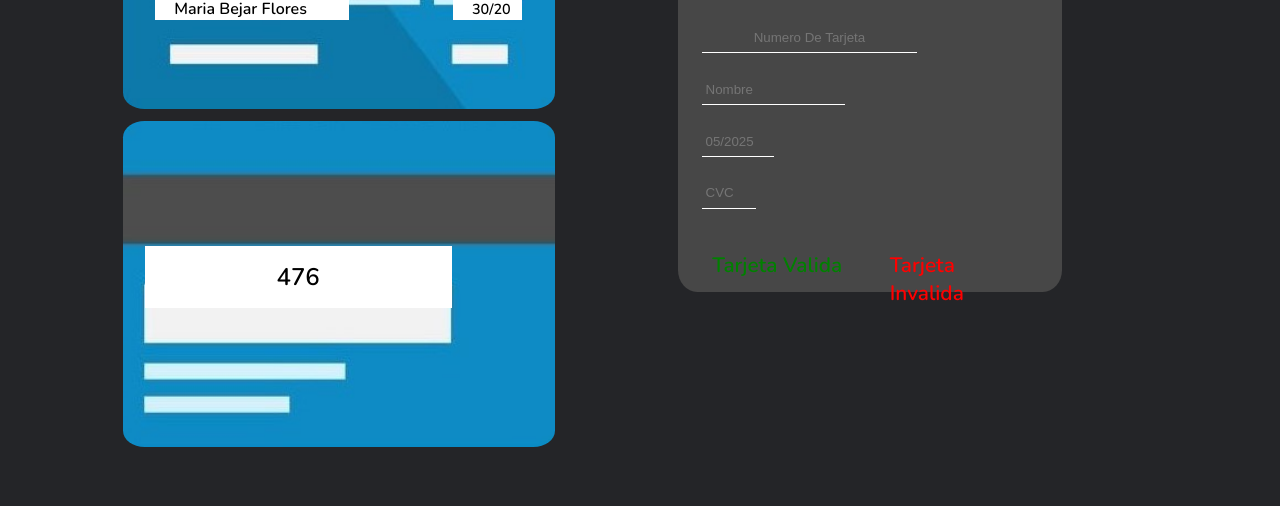
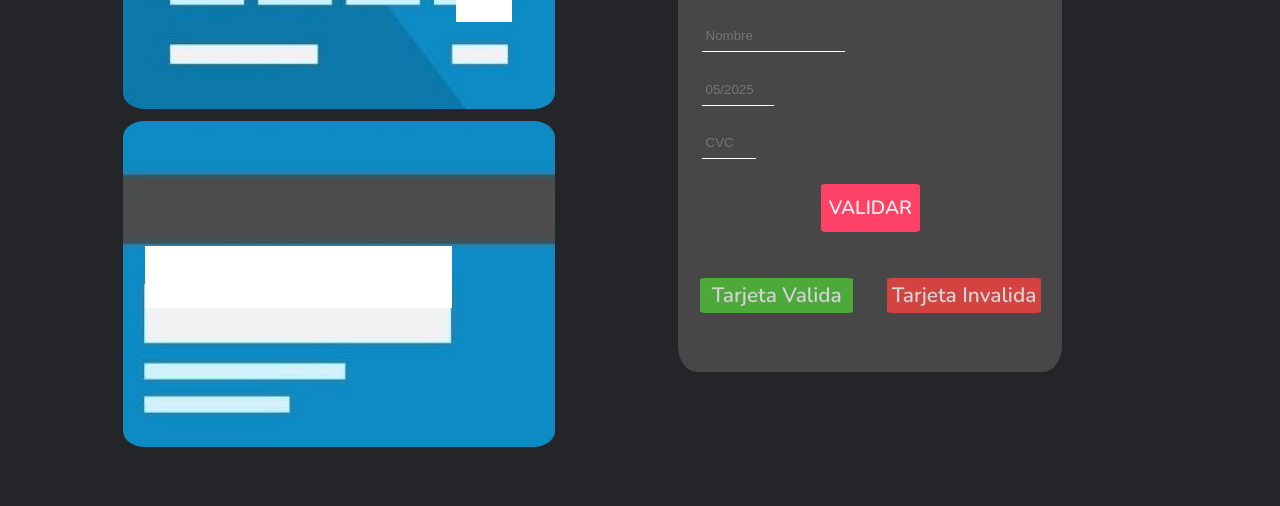
Before and after one commit to IvaneGB/Tarjeta-de-Credito, a website: page src/index.html in a window 1280 px wide. Shown: the part 542-1048 px from the top of the page. Drawn offline with nearby package versions, Linux system fonts and the light colour scheme.

Commit message:
terminado el trabajo de maquetacion

```diff
--- a/src/index.html
+++ b/src/index.html
@@ -25,17 +25,17 @@
                 <div class="imgs">
                     <div class="img1">
                         <div class="numeros">
-                            <p class="numero">1234567891234567</p>
+                            <p class="numero" id="numbers"></p>
                         </div>
                         <div class="name">
-                            <p class="nombre">Maria Bejar Flores</p>
+                            <p class="nombre" id="nombre"></p>
 
 
-                            <p class="fecha">30/20</p>
+                            <p class="fecha" id="date"></p>
                         </div>
                     </div>
                     <div class="img2">
-                        <p class="clave">476</p>
+                        <p class="clave" id="clave"></p>
                     </div>
 
 
@@ -45,10 +45,11 @@
 
                     <h2>Datos de la Tarjeta</h2>
                     <div class="inputs">
-                        <input type="number" placeholder="Numero De Tarjeta" class="input1">
-                        <input type="text" placeholder="Nombre" class="input2">
-                        <input type="tel" placeholder="05/2025" class="input3">
-                        <input type="number" placeholder="CVC" class=" input4">
+                        <input type="number" placeholder="Numero De Tarjeta" autocomplete="off" class="input1" id="number">
+                        <input type="text" placeholder="Nombre" autocomplete="off" class="input2" id="name">
+                        <input type="tel" placeholder="05/2025" class="input3" id="input3">
+                        <input type="password" placeholder="CVC" autocomplete="off" class=" input4" id="input4">
+                        <div class="caja-btn"> <button class="btn" id="btn">VALIDAR</button></div>
 
                     </div>
                     <div class="validaciones">
--- a/src/index.js
+++ b/src/index.js
@@ -1,3 +1,78 @@
-import validator from './validator.js';
+// import validator from './validator.js';
 
-console.log(validator);
+// console.log(validator);
+
+
+
+
+// Mostrar numero en la tarjeta
+
+
+let nUmber = document.getElementById('number')
+
+
+function mNumber() {
+
+    let n = nUmber.value;
+
+    let card = document.getElementById('numbers');
+
+    card.innerHTML = n;
+
+}
+
+nUmber.addEventListener('keyup', mNumber, true);
+
+
+// mostrar Nombre en la tarjeta
+
+let nAme = document.getElementById('name')
+
+
+function mName() {
+
+    let nombre = nAme.value;
+
+    let card = document.getElementById('nombre');
+
+    card.innerHTML = nombre;
+
+}
+
+nAme.addEventListener('keyup', mName, true);
+
+
+// Mostrar la fecha en la tarjeta
+
+let fecha = document.getElementById('input3')
+
+
+function mDate() {
+
+    let f = fecha.value;
+
+    let card = document.getElementById('date');
+
+    card.innerHTML = f;
+
+}
+
+fecha.addEventListener('keyup', mDate, true);
+
+
+// Mostrar la clave en la tarjeta
+
+let clave = document.getElementById('input4')
+
+
+function mClave() {
+
+    let c = clave.value;
+
+    let card = document.getElementById('clave');
+
+    card.innerHTML = c;
+
+}
+
+clave.addEventListener('keyup', mClave, true);
--- a/src/style.css
+++ b/src/style.css
@@ -18,16 +18,16 @@
         font-family: 'Nunito', sans-serif;
         font-weight: bolder;
         font-size: 3rem;
-        color: #cecece;
+        color: lightgrey;
     }
 
     main p {
         margin: 10px;
         padding: 0 5%;
         font-family: 'Nunito', sans-serif;
-        font-weight: lighter;
+        font-weight: inherit;
         font-size: 1.3rem;
-        color: #cecece;
+        color: lightgrey;
     }
 
     .cajaDeDatos {
@@ -93,9 +93,11 @@
         font-family: 'Nunito', sans-serif;
         display: flex;
         align-items: center;
-        margin-left: 24%;
-        width: 18%;
-        font-size: 0.9rem;
+        margin-left: 24.8%;
+        width: 14.5%;
+        height: 3vh;
+        padding: 0%;
+        font-size: 0.8rem;
         font-weight: bolder;
         background: white;
         color: black;
@@ -135,7 +137,7 @@
 
     .datos {
         background: #474747;
-        height: 55vh;
+        height: 65vh;
         width: 30%;
         margin: 10% 0%;
         border-radius: 5%;
@@ -148,13 +150,12 @@
         font-weight: 600;
         color: whitesmoke;
         font-size: 2.5rem;
-        margin: 3%;
+        margin: 2%;
     }
     /* estilos de los inputs */
 
     .datos .inputs {
-        height: 50%;
-        margin: 8% 0%;
+        height: 42vh;
     }
 
     .inputs {
@@ -167,9 +168,9 @@
         border: none;
         outline: none;
         text-align: center;
-        margin: 3%;
         width: 60%;
         height: 4vh;
+        margin: 3%;
         background: none;
         border-bottom: 1px solid white;
         color: white;
@@ -241,30 +242,67 @@
     .input4 {
         -moz-appearance: textfield;
     }
+    /* boton */
+
+    .caja-btn {
+        text-align: center;
+        height: 6vh;
+        margin: 4%;
+    }
+
+    .btn {
+        font-size: 1.2rem;
+        background: #fe4164;
+        color: whitesmoke;
+        width: 30%;
+        height: 100%;
+        border: none;
+        border-radius: 5%;
+        font-family: 'Nunito', sans-serif;
+        font-weight: bolder;
+        outline: none;
+        cursor: pointer;
+    }
+
+    .btn:hover {
+        background: #f70071;
+        color: white;
+    }
+
+    .btn:active {
+        background: #ff5aa4;
+        color: whitesmoke;
+    }
     /* validacion */
 
     .validaciones {
+        margin: 2.5%;
         display: flex;
         justify-content: space-between;
-        margin: 0 5%;
     }
 
     .validacion-true {
+        text-align: center;
+        border-radius: 4%;
         width: 45%;
         font-family: 'Nunito', sans-serif;
         font-weight: bolder;
         font-size: 1.3rem;
         padding: 1%;
         height: 12%;
-        color: green;
+        background: #4ea93b;
+        color: lightgrey;
     }
 
     .validacion-false {
+        text-align: center;
         width: 45%;
+        border-radius: 4%;
         font-family: 'Nunito', sans-serif;
         font-weight: bolder;
         font-size: 1.3rem;
         padding: 1%;
         height: 12%;
-        color: red;
+        background: #d34340;
+        color: lightgrey;
     }
```
